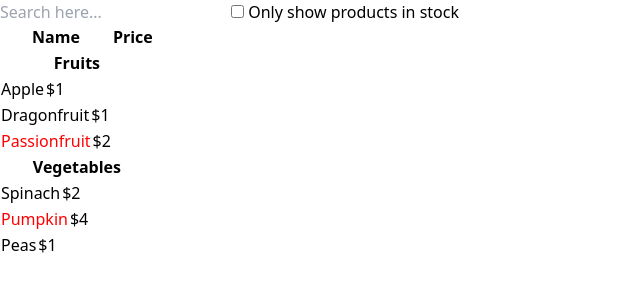
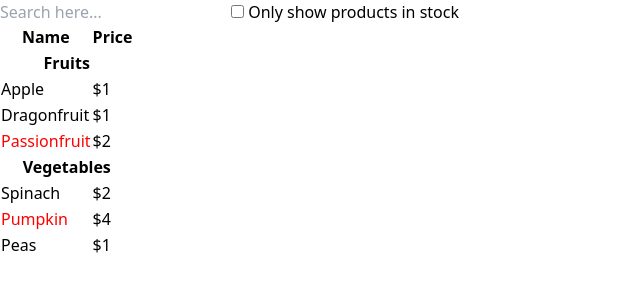
Before and after one commit to enitefall88/thinking_in_react, a React (Create React App) app: page / in a window 1280 px wide. Shown: the top 300 px of the page, without its empty margins (0-640 px from the left). Built offline with nearby package versions, Linux system fonts and the light colour scheme.

Commit message:
Finished

```diff
--- a/src/Components/FilterableProductTable.js
+++ b/src/Components/FilterableProductTable.js
@@ -4,22 +4,21 @@ import ProductTable from "./ProductTable";
 
 
 function FilterableProductTable({products}) {
-  let [searchName, setSearchName] = useState("")
-  let [productsInStock, setShowProductsInStock] = useState(products)
+  let [filterText, setFilterText] = useState("")
+  let [productsInStock, setShowProductsInStock] = useState(false)
 
-  function showProductsInStock() {
-    setShowProductsInStock(products.filter(product =>
-      product.stocked === true
-    ))
 
-  }
   return <div>
     <SearchBar
-    searchName={searchName}
-    setSearchName={setSearchName}
-    showProductsInStock={showProductsInStock}
+    filterText={filterText}
+    setFilterText={setFilterText}
+    showProductsInStock={setShowProductsInStock}
+    productsInStock={productsInStock}
     />
-    <ProductTable products={productsInStock}/>
+    <ProductTable products={products}
+    filterText={filterText}
+    productsInStock={productsInStock}
+    />
   </div>
 }
 
--- a/src/Components/ProductRow.js
+++ b/src/Components/ProductRow.js
@@ -5,11 +5,8 @@ export default function ProductRow({product}) {
       {product.name}
     </span>
 
-  return <div>
-<tr>
+  return <tr>
       <td>{name}</td>
       <td>{product.price}</td>
     </tr>
-
-  </div>
 }
--- a/src/Components/ProductTable.js
+++ b/src/Components/ProductTable.js
@@ -2,24 +2,34 @@ import React from "react";
 import ProductCategoryRow from "./ProductCategoryRow";
 import ProductRow from "./ProductRow";
 
-export default function ProductTable({products}) {
+export default function ProductTable({products, productsInStock, filterText}) {
 
   let rows = []
   let lastCategory = null
 
-  products.map(((product, index) => {
+  products.map(((product) => {
+    if (product.name.toLowerCase().indexOf(filterText.toLowerCase()) === -1) {
+      return
+      //does not return anything here if that filterText does not hit
+    }
+
+    if (productsInStock && !product.stocked) {
+      console.log("here")
+      return
+    }
+
     if (product.category !== lastCategory) {
       rows.push(
           <ProductCategoryRow
               category={product.category}
-              key={index}
+              key={product.category}
           />
       )
     }
     rows.push(
         <ProductRow
             product={product}
-            key={index}
+            key={product.name}
         />
     )
     lastCategory = product.category
--- a/src/Components/SearchBar.js
+++ b/src/Components/SearchBar.js
@@ -1,13 +1,14 @@
 import React from "react";
-export  default function SearchBar({setSearchName, searchName, showProductsInStock}) {
+export  default function SearchBar({setFilterText, filterText, showProductsInStock}) {
 
   return  <form>
     <input type="text" placeholder="Search here..."
-    onInput={() => setSearchName(searchName)}
+    value={filterText}
+    onChange={(event) => setFilterText(event.target.value)}
     />
     <label>
       <input type="checkbox" className="rounded text-pink-500"
-      onChange={showProductsInStock}
+      onChange={(event) => {showProductsInStock(event.target.checked)}}
       />
       {" "}
       Only show products in stock
```
